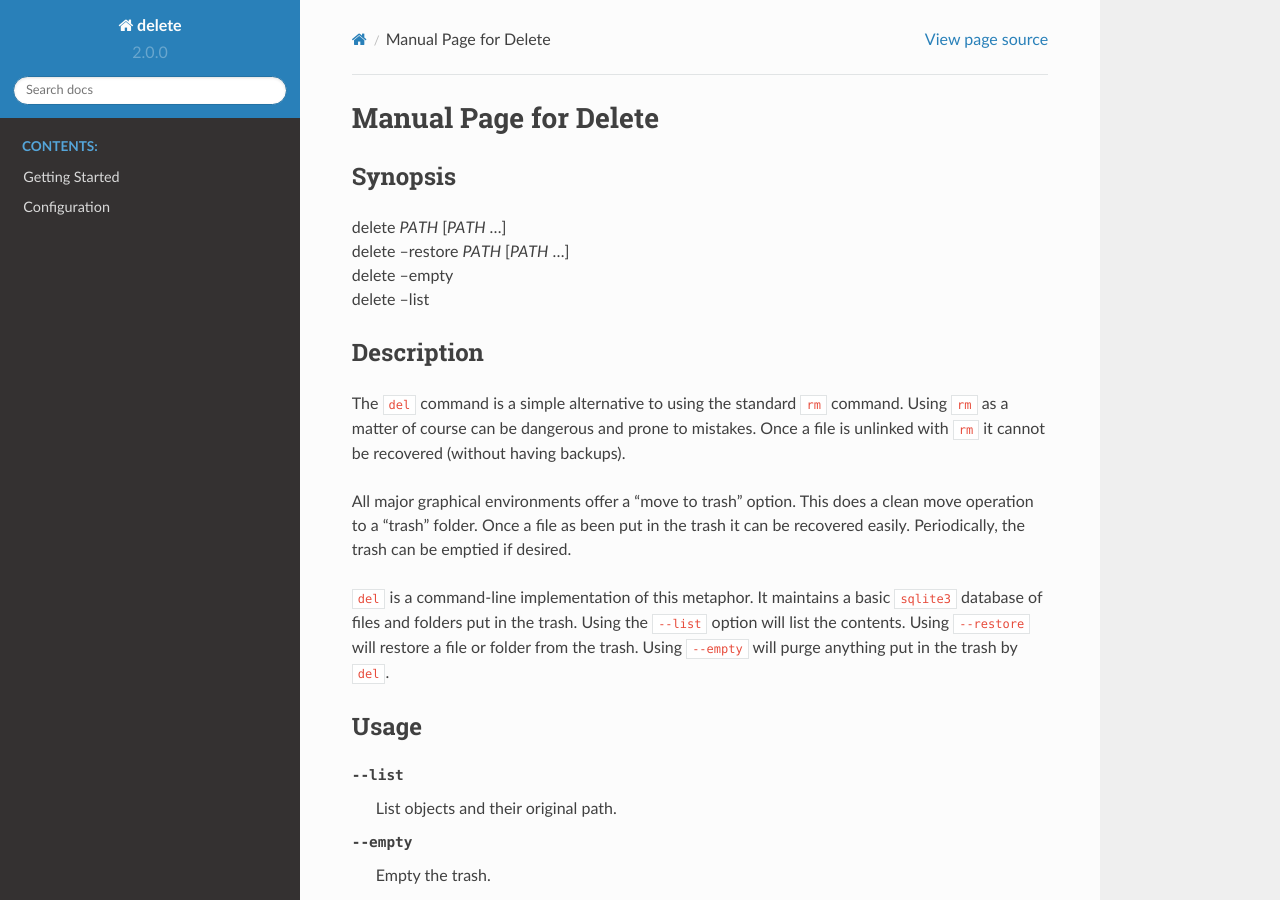
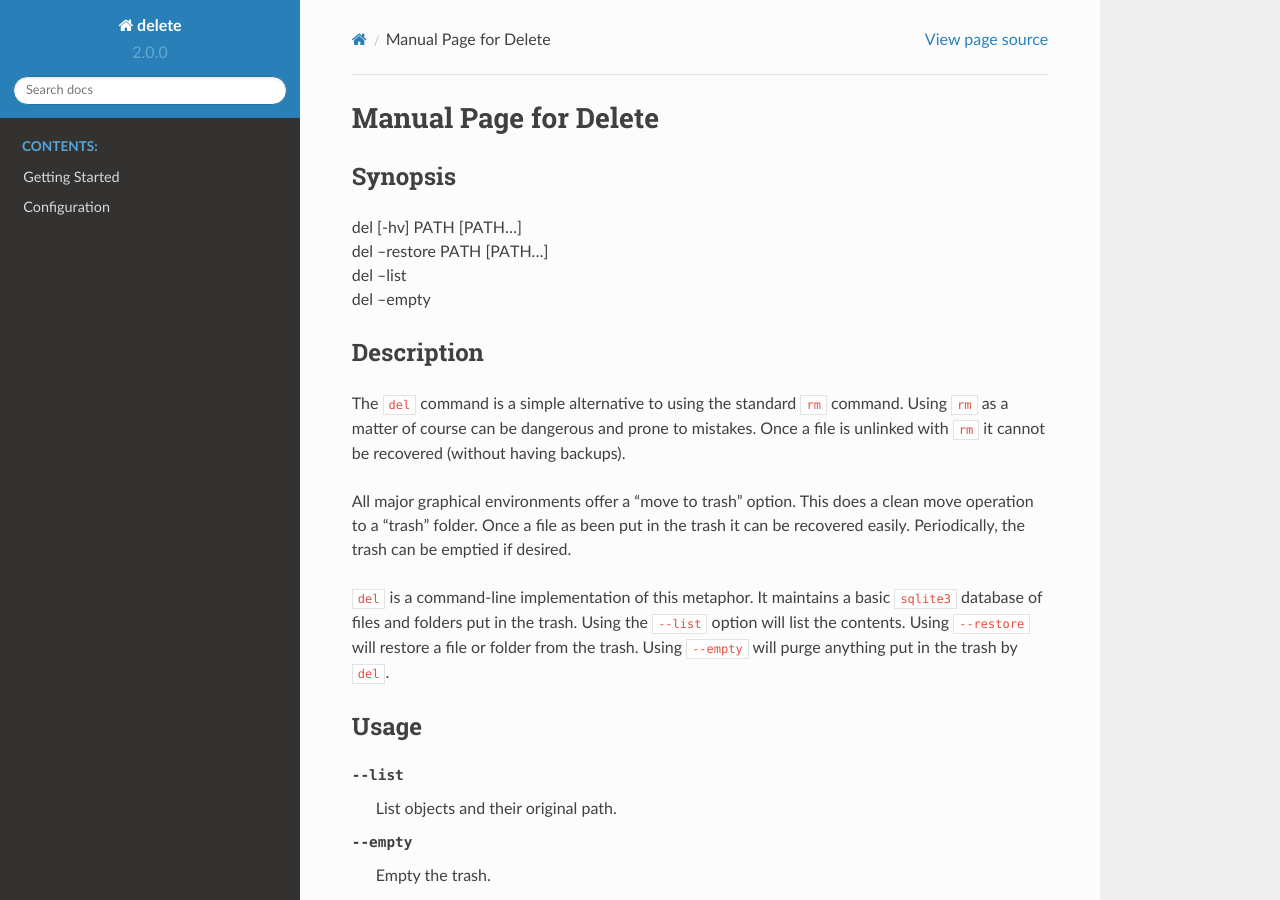
Before and after one commit to glentner/delete-cli, a Sphinx documentation site: the page built from docs/source/manpage.rst, in a window 1280 px wide and 900 px high. Built offline with Sphinx 7.4.7 and the Read the Docs theme 2.0.0, drawn with Linux system fonts in a browser that asks for light colours.

Commit message:
Update synopsis in manual page

```diff
--- a/docs/source/manpage.rst
+++ b/docs/source/manpage.rst
@@ -4,10 +4,10 @@ Manual Page for Delete
 Synopsis
 --------
 
-| delete *PATH* [*PATH* ...]
-| delete --restore *PATH* [*PATH* ...]
-| delete --empty
-| delete --list
+| del [-hv] PATH [PATH...]
+| del --restore PATH [PATH...]
+| del --list
+| del --empty
 
 
 Description
```
